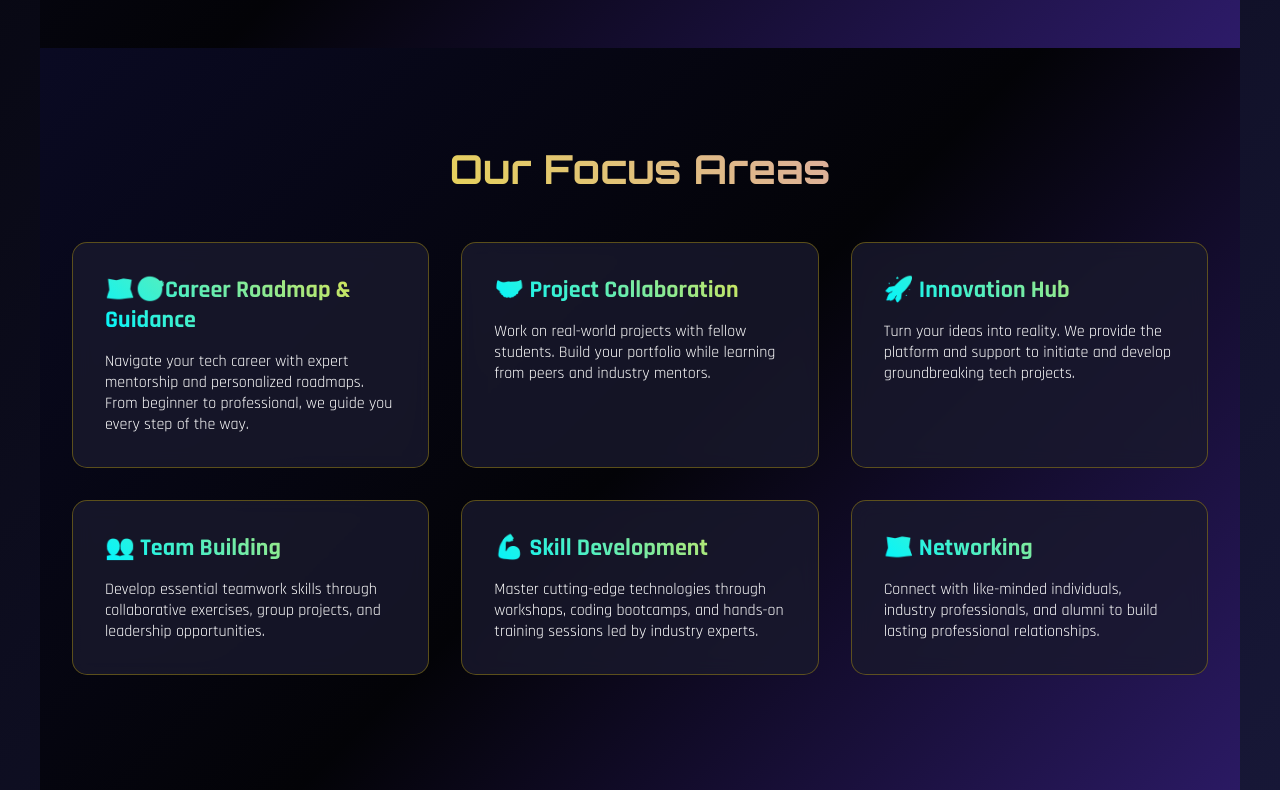
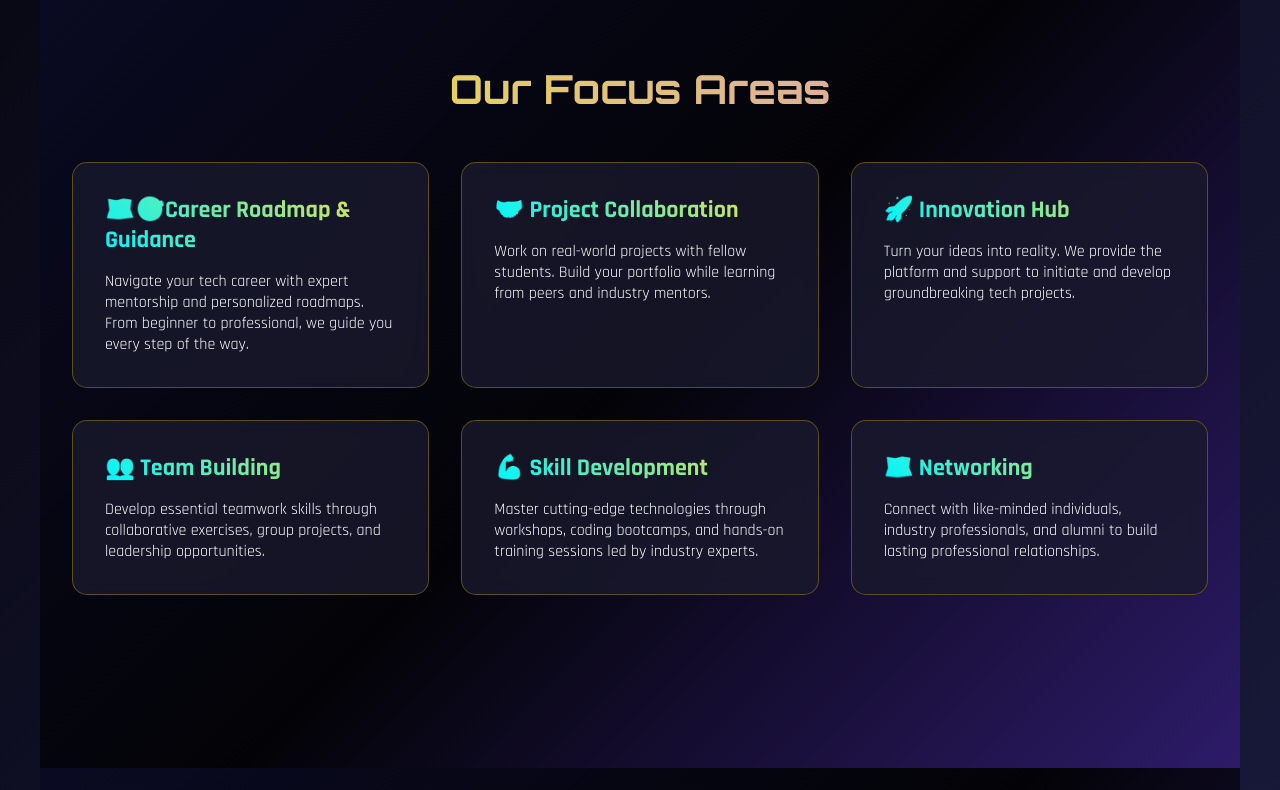
Before and after one commit to TechGenz-Community/Web, a plain HTML site: page index.html in a window 1280 px wide. Shown: the part 965-1755 px from the top of the page. Drawn offline with Linux system fonts and the light colour scheme; files whose address does not match are found by name.

Commit message:
fixed margin from top

```diff
--- a/styles.css
+++ b/styles.css
@@ -97,7 +97,7 @@
 
         /* Main Content */
         .main-content {
-            margin-top: 80px;
+/*             margin-top: 80px; */
             /* background-color: rgb(0, 0, 0); */
             background: linear-gradient(135deg, #030307 0%, #1a1a3e 50%, #030307 100%);
             /* width: 100%; */
```
